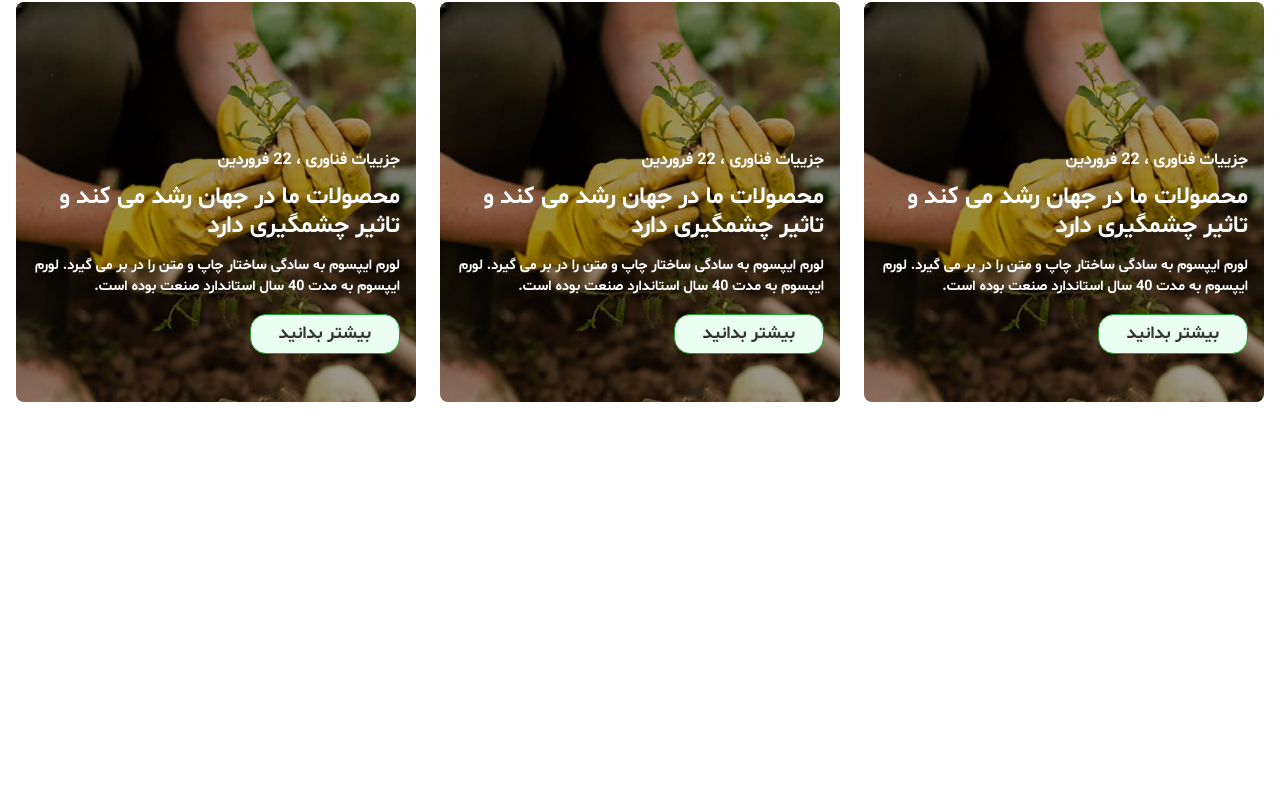
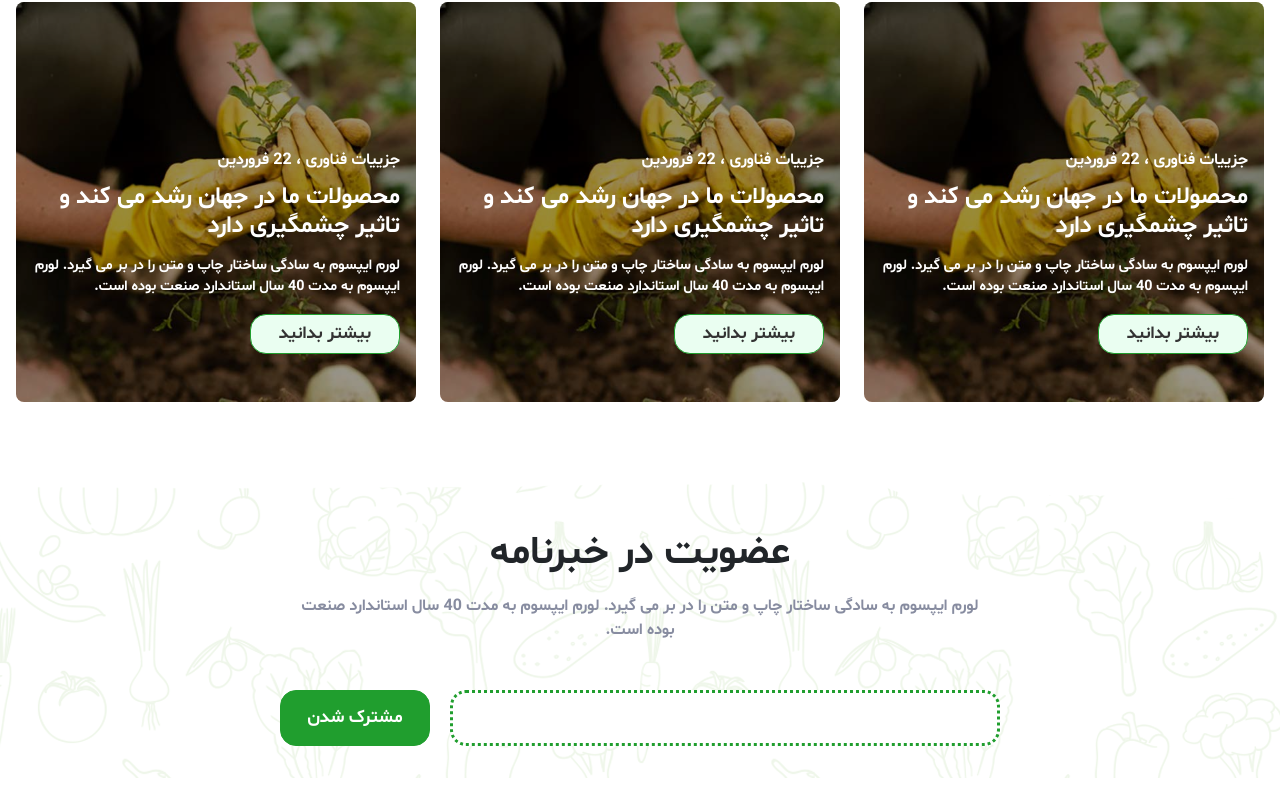
Before and after one commit to mohammadmehdidalvandii/TRIFLES-SHOP, a Next.js app: page / in a window 1280 px wide. Shown: the part 7262-8072 px from the top of the page. Before the commit the page ends 7744 px from the top, so only its background shows below. Built offline with nearby package versions, Linux system fonts and the light colour scheme.

Commit message:
create section newsletter for home-page

```diff
--- a/src/app/page.js
+++ b/src/app/page.js
@@ -5,6 +5,7 @@ import Brief from "@/components/template/index/Brief/Brief";
 import Country from "@/components/template/index/Country/Country";
 import Cultivation from "@/components/template/index/Cultivation/Cultivation";
 import FeedBack from "@/components/template/index/FeedBack/FeedBack";
+import Newsletter from "@/components/template/index/Newsletter/Newsletter";
 import Question from "@/components/template/index/Question/Question";
 import Sectors from "@/components/template/index/Sectors/Sectors";
 import Shop from "@/components/template/index/Shop/Shop";
@@ -24,6 +25,7 @@ export default function Home() {
    <Question/>
    <FeedBack/>
    <Blog/>
+   <Newsletter/>
    </>
   );
 }
--- /dev/null
+++ b/src/components/template/index/Newsletter/Newsletter.js
@@ -0,0 +1,28 @@
+import React from 'react';
+import style from './Newsletter.module.css';
+import TitleCenter from '@/components/module/TitleCenter/TitleCenter';
+
+function Newsletter() {
+  return (
+    <section className={style.newsletter}>
+        <div className="containers">
+            <div className="row">
+                <div className="col-12">
+                    <TitleCenter
+                        title='عضویت در خبرنامه'
+                        desc='لورم ایپسوم به سادگی ساختار چاپ و متن را در بر می گیرد. لورم ایپسوم به مدت 40 سال استاندارد صنعت بوده است.'
+                    />
+                </div>
+            </div>
+            <div className="row mt-5">
+                <div className={style.newsletter_input_btn}>
+                    <input type="text"  className={style.newsletter_input}/>
+                    <button className={`${style.Newsletter_btn} ${'button_black'}`}>مشترک شدن</button>
+                </div>
+            </div>
+        </div>
+    </section>
+  )
+}
+
+export default Newsletter
--- /dev/null
+++ b/src/components/template/index/Newsletter/Newsletter.module.css
@@ -0,0 +1,33 @@
+.newsletter{
+    display: block;
+    width: 100%;
+    margin: 2rem 0;
+    padding: 2rem 0;
+    background: url('/images/newsletter.png');
+}
+
+.newsletter_input_btn{
+    display: flex;
+    align-items: center;
+    justify-content: center;
+    flex-wrap: wrap;
+    gap: 20px;
+}
+.newsletter_input{
+    width: 550px;
+    height: 3.5rem;
+    outline: none;
+    border: 3px dotted var(--greenColor2);
+    border-radius: 1rem;
+    padding-right: 1rem;
+    font-family: shabnam_bold;
+    font-weight: 700;
+    color: var(--greenColor2);
+}
+.Newsletter_btn{
+    display: flex;
+    align-items: center;
+    justify-content: center;
+    width: 150px;
+    height: 3.5rem;
+}
```
Also changed, not shown: public/images/newsletter.png (added).
